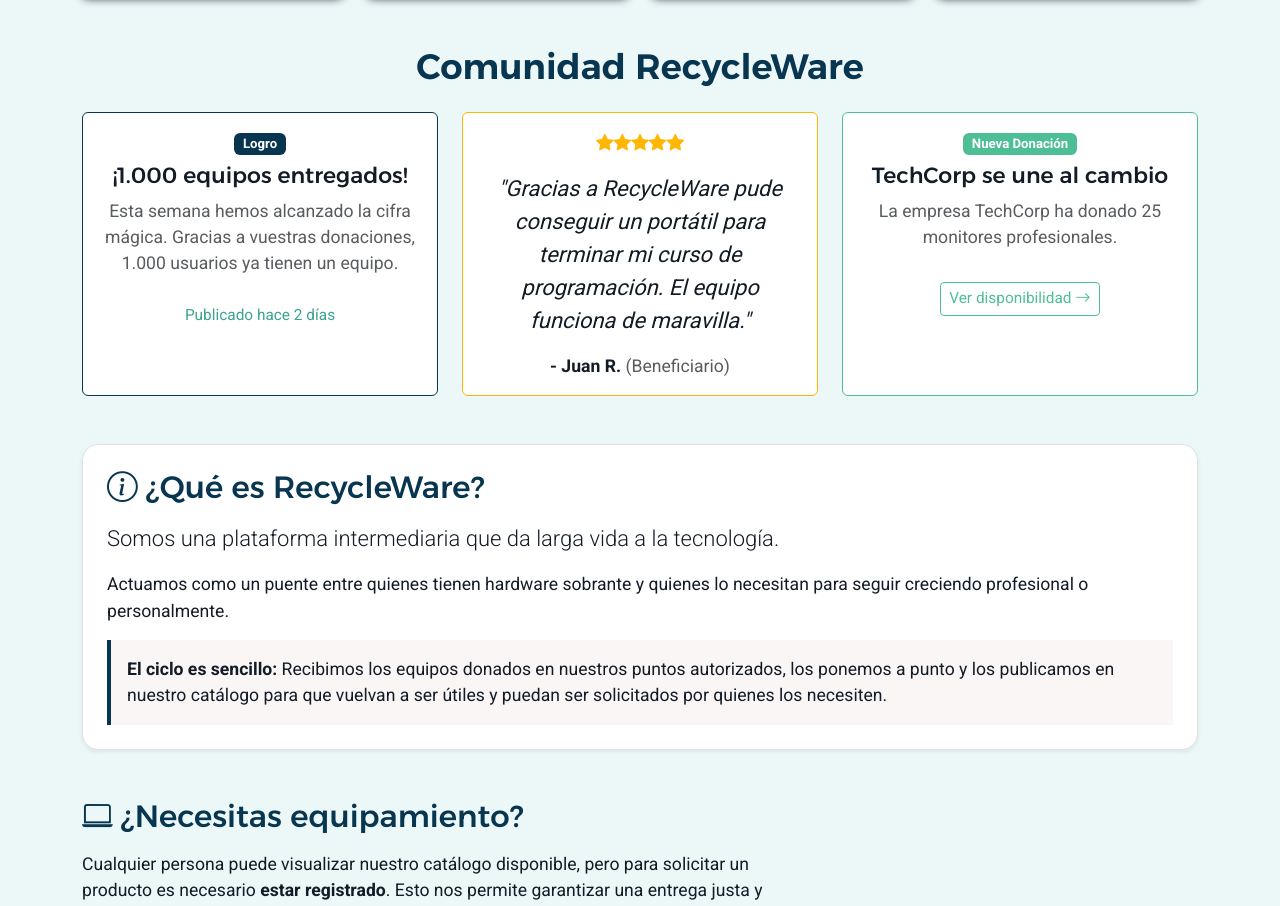
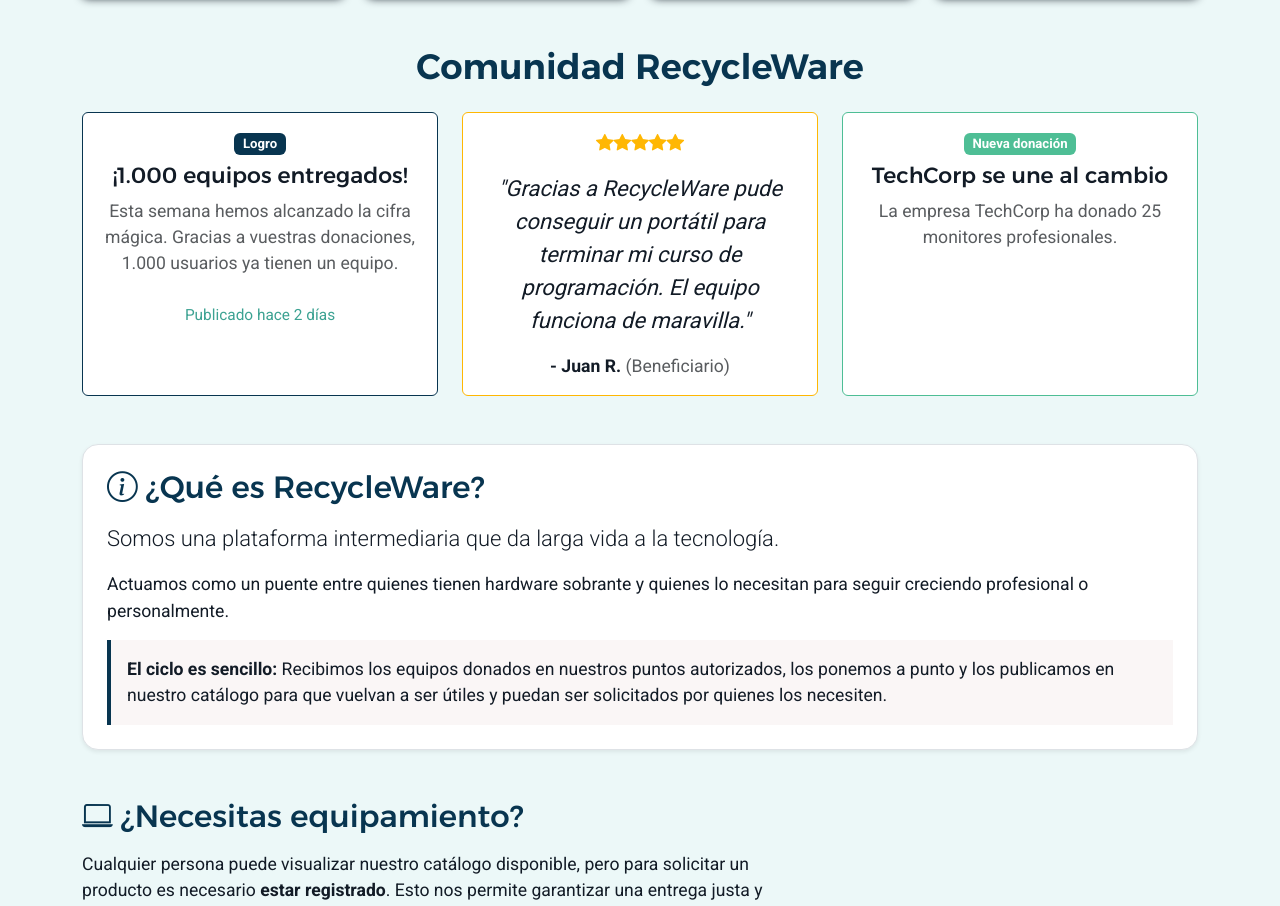
Before and after one commit to RecyclewareDAW/RecycleWare---ReactFronted, a React (Vite) app: page / in a window 1280 px wide. Shown: the part 1384-2290 px from the top of the page. Built offline with nearby package versions, Linux system fonts and the light colour scheme.

Commit message:
Botón "Ver  disponibilidad" se comento ya que no lo vamos a utilizar por el momento

```diff
--- a/src/components/Home/Cards_Comunidad/UltimaDonacion.jsx
+++ b/src/components/Home/Cards_Comunidad/UltimaDonacion.jsx
@@ -2,13 +2,13 @@ export default function UltimaDonacion() {
     return <>
         <div className="card h-100 border-success bg-white text-dark">
             <div className="card-body text-center">
-                <span className="badge bg-success mb-2">Nueva Donación</span>
+                <span className="badge bg-success mb-2">Nueva donación</span>
                 <h3 className="h5 card-title">TechCorp se une al cambio</h3>
                 <p className="card-text text-muted">La empresa TechCorp ha donado 25 monitores
                     profesionales.</p>
-                <a href="#" className="btn btn-outline-success btn-sm mt-3">
+                {/* <a href="#" className="btn btn-outline-success btn-sm mt-3">
                     Ver disponibilidad <i className="bi bi-arrow-right"></i>
-                </a>
+                </a> */}
             </div>
         </div>
     </>
```
